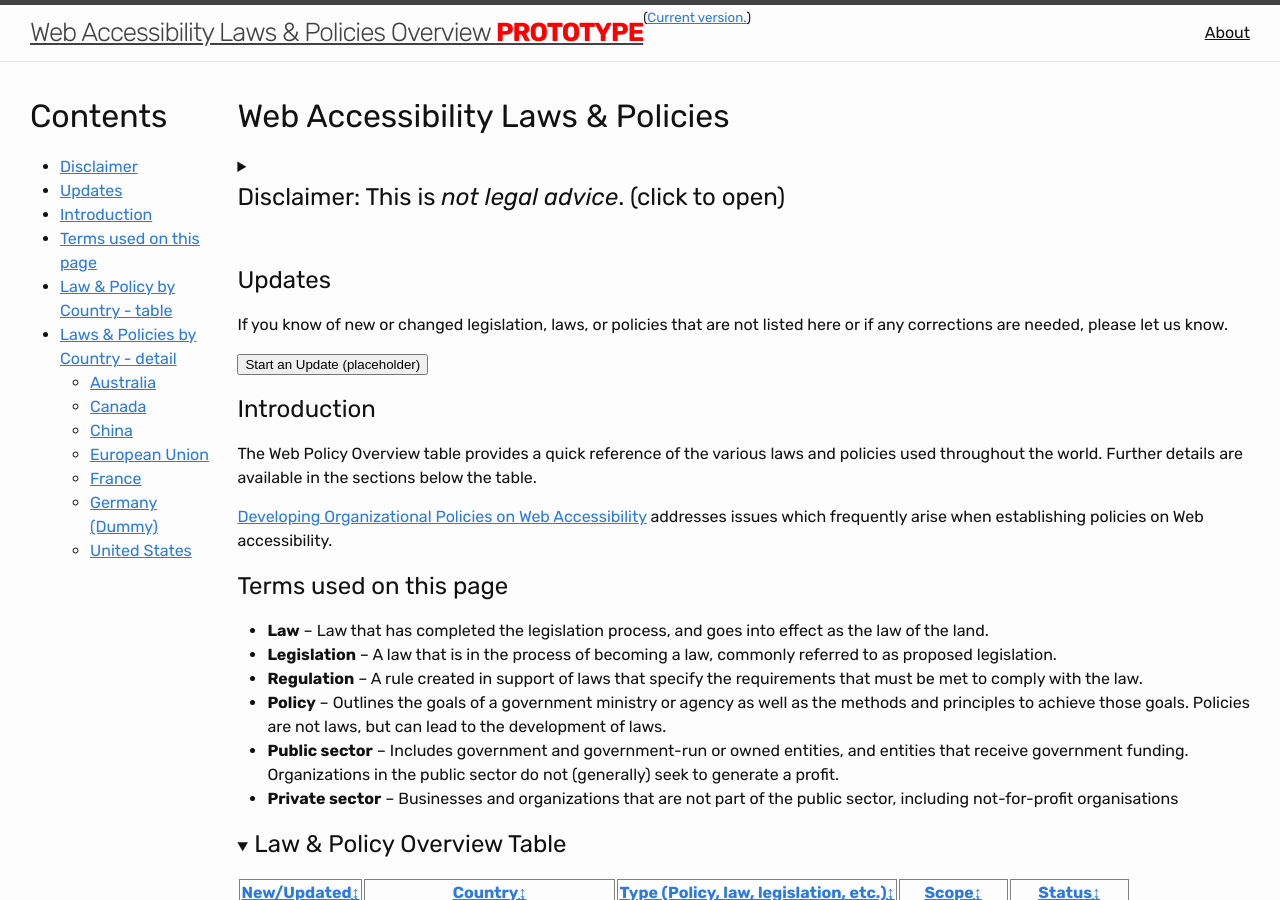
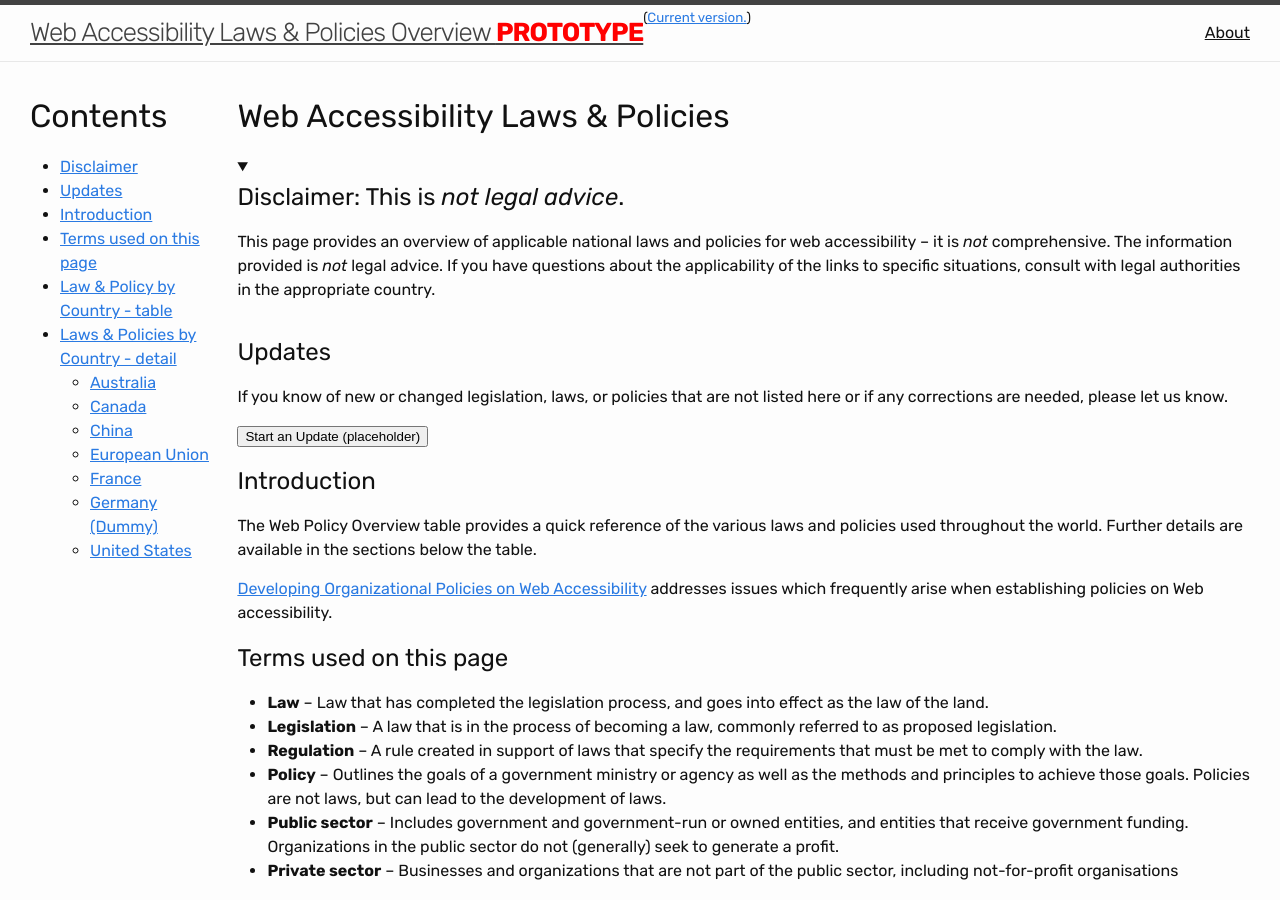
Before and after one commit to w3c/wai-policies-prototype, a Jekyll site: the page built from index.html, in a window 1280 px wide and 900 px high. Built offline with Jekyll 4.4.1, drawn with Linux system fonts in a browser that asks for light colours.

Commit message:
make disclaimer open again

```diff
--- a/index.html
+++ b/index.html
@@ -28,8 +28,8 @@ layout: default
 
   {% for help in site.help %}
     {% if help.title == "Disclaimer" %}
-    <details>
-      <summary><h2 id="x{{help.title | slugify }}">{{help.title}}: This is <em>not legal advice</em>. (click to open)</h2></summary>
+    <details open>
+      <summary><h2 id="x{{help.title | slugify }}">{{help.title}}: This is <em>not legal advice</em>.</h2></summary>
       <div>
         {{help.content}}
       </div>
```
